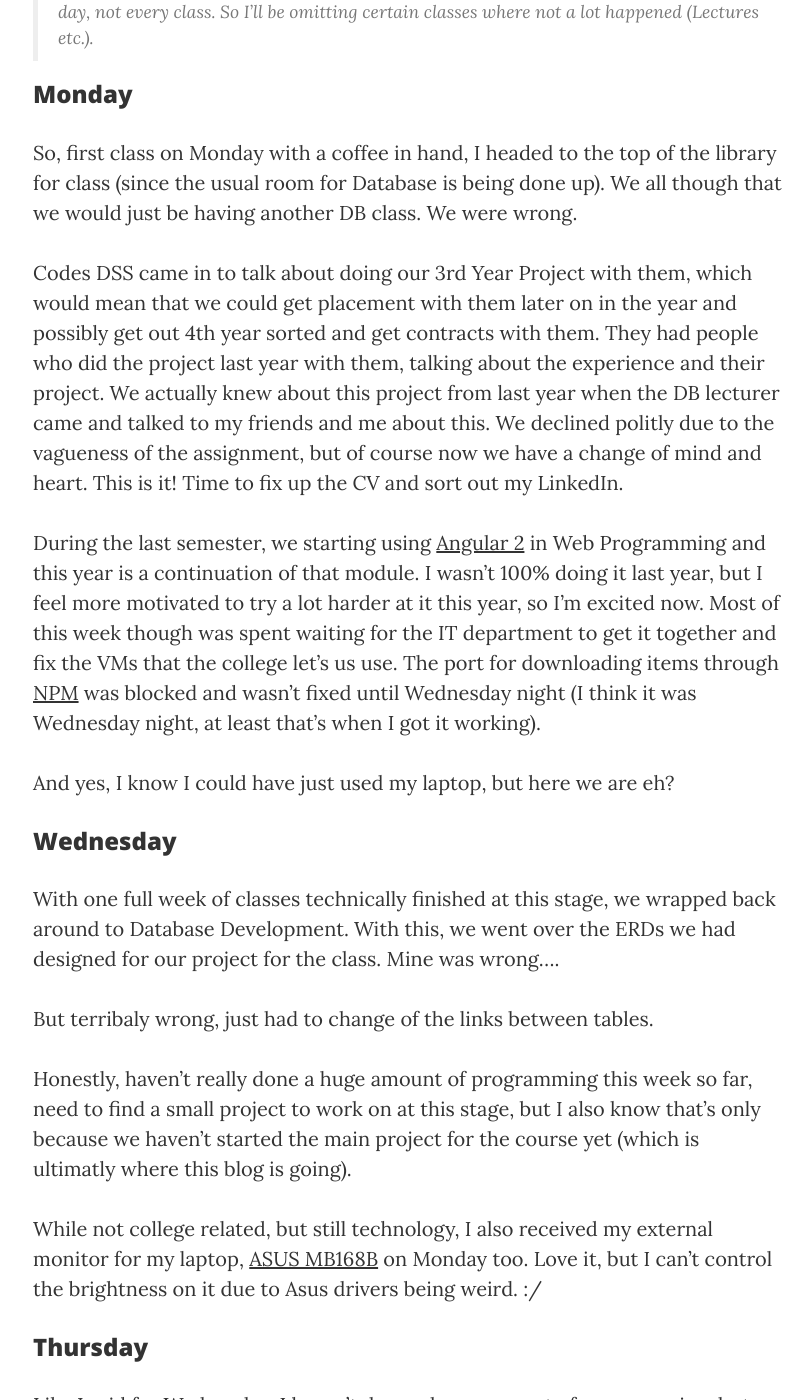
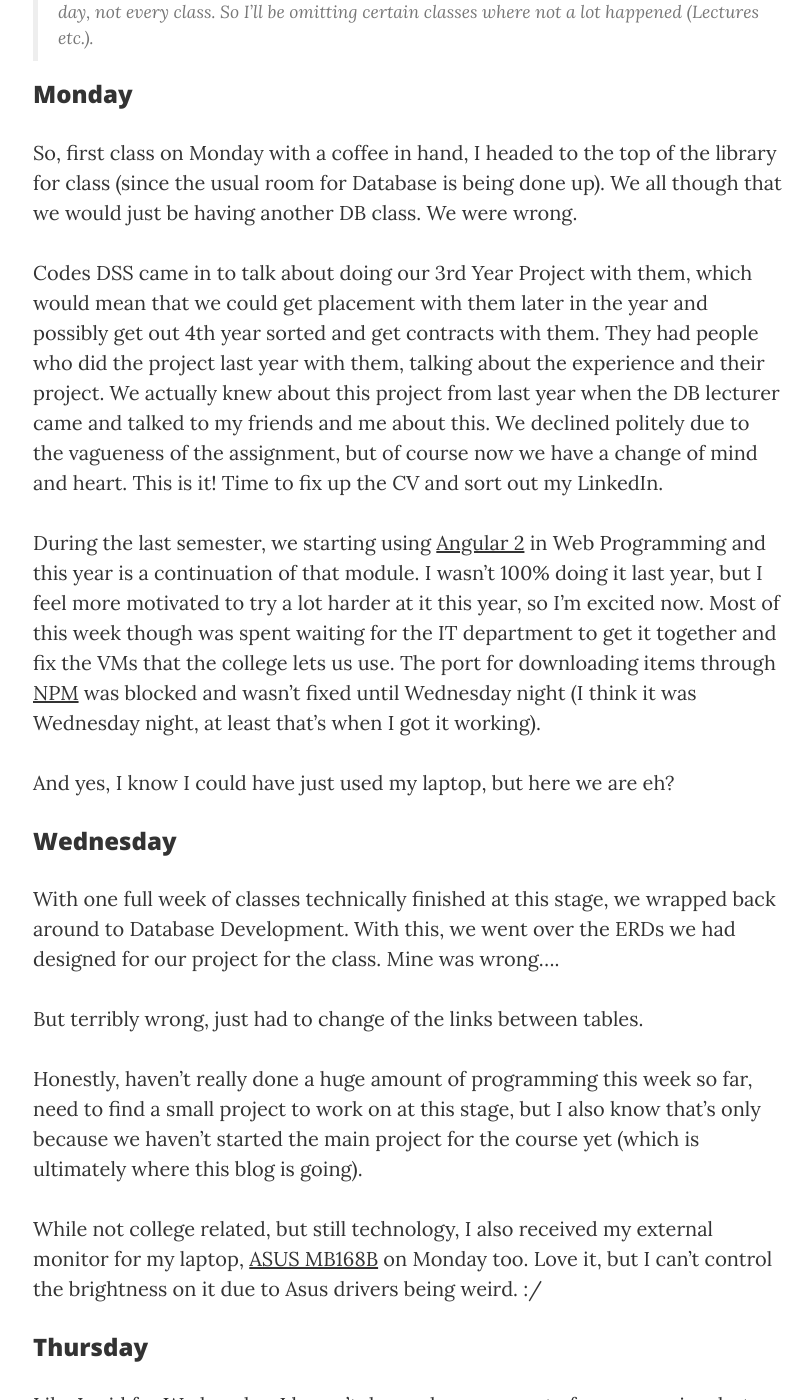
Before and after one commit to JayVee732/jayvee732.github.io, a Jekyll site: the page built from _posts/2017-09-24-Week-2-The-Sequel.md, in a window 1280 px wide and 1400 px high, scrolled down 833 px. Shown: the whole window, without its empty margins (232-1044 px from the left). Built offline with Jekyll 4.4.1, drawn with Linux system fonts in a browser that asks for light colours; some of the changed text lies outside the part shown.

Commit message:
Actual fixes

```diff
--- a/_posts/2017-09-24-Week-2-The-Sequel.md
+++ b/_posts/2017-09-24-Week-2-The-Sequel.md
@@ -11,15 +11,15 @@ That... was a weird week.
 
 Ok, so it wasn't actually that bad, more unorganised. With this being the first full week back to college, nothing is really set in stone at this point, but life moves on, so we run around the college aimlessly trying to find the right classroom that we're supposed to be in at a given time. Either way, on to my log...
 
-> Note: I'm going only going to be talking about important classes throughtout the given day, not every class. So I'll be omitting certain classes where not a lot happened (Lectures etc.).
+> Note: I'm going only going to be talking about important classes throughout the given day, not every class. So I'll be omitting certain classes where not a lot happened (Lectures etc.).
 
 ### Monday
 
 So, first class on Monday with a coffee in hand, I headed to the top of the library for class (since the usual room for Database is being done up). We all though that we would just be having another DB class. We were wrong.
 
-Codes DSS came in to talk about doing our 3rd Year Project with them, which would mean that we could get placement with them later on in the year and possibly get out 4th year sorted and get contracts with them. They had people who did the project last year with them, talking about the experience and their project. We actually knew about this project from last year when the DB lecturer came and talked to my friends and me about this. We declined politly due to the vagueness of the assignment, but of course now we have a change of mind and heart. This is it! Time to fix up the CV and sort out my LinkedIn.
+Codes DSS came in to talk about doing our 3rd Year Project with them, which would mean that we could get placement with them later in the year and possibly get out 4th year sorted and get contracts with them. They had people who did the project last year with them, talking about the experience and their project. We actually knew about this project from last year when the DB lecturer came and talked to my friends and me about this. We declined politely due to the vagueness of the assignment, but of course now we have a change of mind and heart. This is it! Time to fix up the CV and sort out my LinkedIn.
 
-During the last semester, we starting using [Angular 2](https://angular.io/) in Web Programming and this year is a continuation of that module. I wasn't 100% doing it last year, but I feel more motivated to try a lot harder at it this year, so I'm excited now. Most of this week though was spent waiting for the IT department to get it together and fix the VMs that the college let's us use. The port for downloading items through [NPM](https://www.npmjs.com/) was blocked and wasn't fixed until Wednesday night (I think it was Wednesday night, at least that's when I got it working).
+During the last semester, we starting using [Angular 2](https://angular.io/) in Web Programming and this year is a continuation of that module. I wasn't 100% doing it last year, but I feel more motivated to try a lot harder at it this year, so I'm excited now. Most of this week though was spent waiting for the IT department to get it together and fix the VMs that the college lets us use. The port for downloading items through [NPM](https://www.npmjs.com/) was blocked and wasn't fixed until Wednesday night (I think it was Wednesday night, at least that's when I got it working).
 
 And yes, I know I could have just used my laptop, but here we are eh?
 
@@ -27,9 +27,9 @@ And yes, I know I could have just used my laptop, but here we are eh?
 
 With one full week of classes technically finished at this stage, we wrapped back around to Database Development. With this, we went over the ERDs we had designed for our project for the class. Mine was wrong....
 
-But terribaly wrong, just had to change of the links between tables.
+But terribly wrong, just had to change of the links between tables.
 
-Honestly, haven't really done a huge amount of programming this week so far, need to find a small project to work on at this stage, but I also know that's only because we haven't started the main project for the course yet (which is ultimatly where this blog is going).
+Honestly, haven't really done a huge amount of programming this week so far, need to find a small project to work on at this stage, but I also know that's only because we haven't started the main project for the course yet (which is ultimately where this blog is going).
 
 While not college related, but still technology, I also received my external monitor for my laptop, [ASUS MB168B](https://www.asus.com/ie/Commercial-Monitors/MB168B/)  on Monday too. Love it, but I can't control the brightness on it due to Asus drivers being weird. :/
 
```
Also changed, not shown: _posts/2017-09-15-Back-To-The-Books.md (+1 -1 lines).
